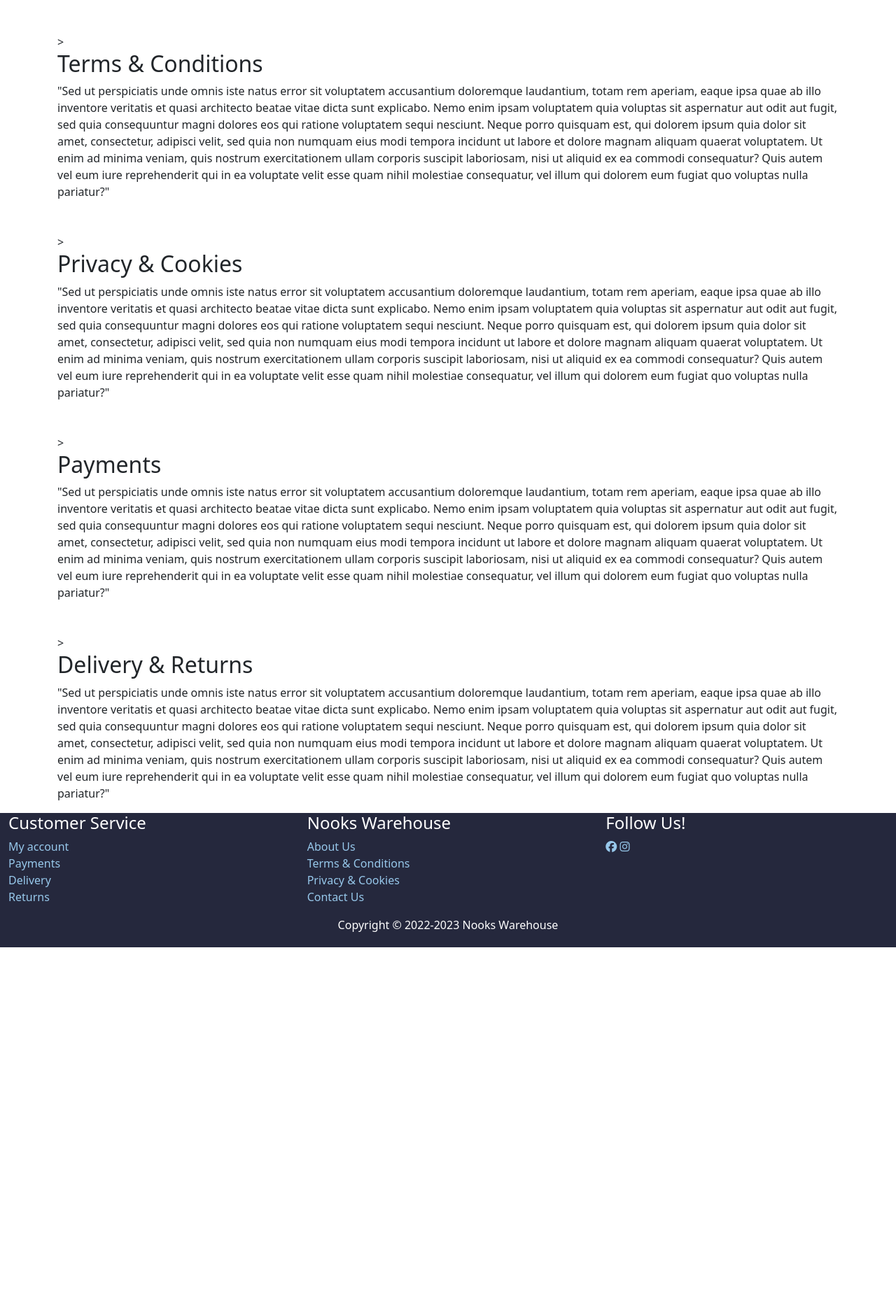
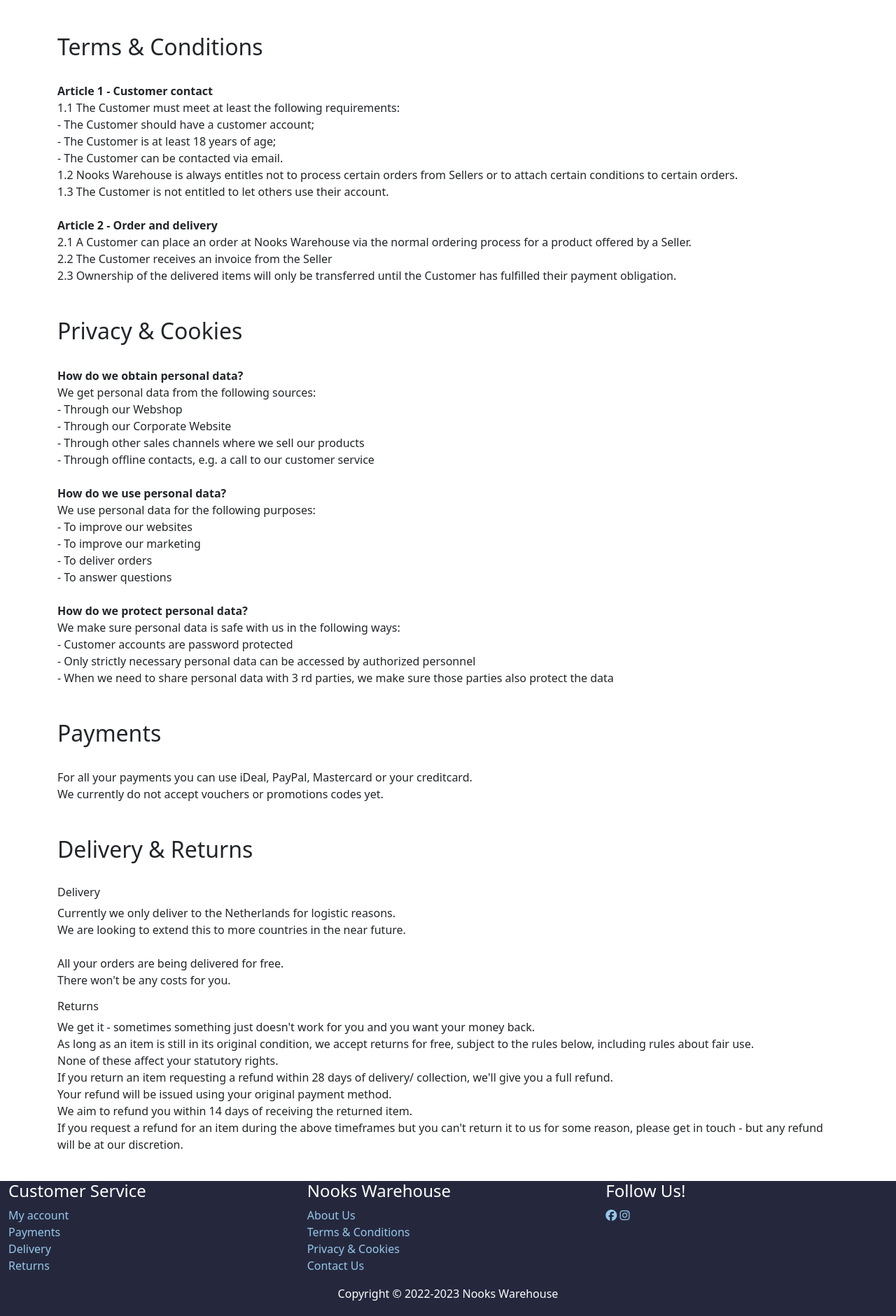
Before and after one commit to sharondrinkwaard/nookswarehouse, a Django app: page /service/ in a window 1280 px wide. Shown: the part 288-2169 px from the top of the page at 70% size. Before the commit the page ends 1642 px from the top, so only its background shows below. Run offline with Django 3.2, Linux system fonts and the light colour scheme; some libraries are stand-ins or nearby versions.

Commit message:
Update terms&conditions

```diff
--- a/templates/base.html
+++ b/templates/base.html
@@ -164,7 +164,7 @@
             <a href="{% url 'index' %}#about-us-section">About Us</a>
           </li>
           <li>
-            <a href="{% url 'customer_service' %}#terms-conditions">Terms & Conditions</a>
+            <a href="{% url 'customer_service' %}">Terms & Conditions</a>
           </li>
           <li>
             <a href="{% url 'customer_service' %}#privacy-cookies">Privacy & Cookies</a>
--- a/templates/service.html
+++ b/templates/service.html
@@ -7,34 +7,77 @@
 {% block content %}
 <section>
     <div class="container col">
-        <div id="terms-conditions" class="row col-md-8 mt-4 mb-4"></div>>
-            <h2>Terms & Conditions</h2>
+        <div id="terms-conditions" class="row col-md-8 mt-4 mb-4"></div>
+            <h2>Terms & Conditions</h2><br>
             <p>
-                "Sed ut perspiciatis unde omnis iste natus error sit voluptatem accusantium doloremque laudantium, totam rem aperiam, eaque ipsa quae ab illo inventore veritatis et quasi architecto beatae vitae dicta sunt explicabo. Nemo enim ipsam voluptatem quia voluptas sit aspernatur aut odit aut fugit, sed quia consequuntur magni dolores eos qui ratione voluptatem sequi nesciunt. Neque porro quisquam est, qui dolorem ipsum quia dolor sit amet, consectetur, adipisci velit, sed quia non numquam eius modi tempora incidunt ut labore et dolore magnam aliquam quaerat voluptatem. Ut enim ad minima veniam, quis nostrum exercitationem ullam corporis suscipit laboriosam, nisi ut aliquid ex ea commodi consequatur? Quis autem vel eum iure reprehenderit qui in ea voluptate velit esse quam nihil molestiae consequatur, vel illum qui dolorem eum fugiat quo voluptas nulla pariatur?"
+                <strong>Article 1 - Customer contact</strong><br>
+                1.1 The Customer must meet at least the following requirements: <br>
+                - The Customer should have a customer account;<br>
+                - The Customer is at least 18 years of age;<br>
+                - The Customer can be contacted via email. <br>
+                1.2 Nooks Warehouse is always entitles not to process certain orders from Sellers or to attach certain conditions to certain orders. <br>
+                1.3 The Customer is not entitled to let others use their account. <br><br>
+                <strong>Article 2 - Order and delivery</strong><br>
+                2.1 A Customer can place an order at Nooks Warehouse via the normal ordering process for a product offered by a Seller. <br>
+                2.2 The Customer receives an invoice from the Seller <br>
+                2.3 Ownership of the delivered items will only be transferred until the Customer has fulfilled their payment obligation. <br>
             </p>
         </div>
     </div>
     <div class="container col">
-        <div id="privacy-cookies" class="row col-md-8 mt-4 mb-4"></div>>
-            <h2>Privacy & Cookies</h2>
+        <div id="privacy-cookies" class="row col-md-8 mt-4 mb-4"></div>
+            <h2>Privacy & Cookies</h2><br>
             <p>
-                "Sed ut perspiciatis unde omnis iste natus error sit voluptatem accusantium doloremque laudantium, totam rem aperiam, eaque ipsa quae ab illo inventore veritatis et quasi architecto beatae vitae dicta sunt explicabo. Nemo enim ipsam voluptatem quia voluptas sit aspernatur aut odit aut fugit, sed quia consequuntur magni dolores eos qui ratione voluptatem sequi nesciunt. Neque porro quisquam est, qui dolorem ipsum quia dolor sit amet, consectetur, adipisci velit, sed quia non numquam eius modi tempora incidunt ut labore et dolore magnam aliquam quaerat voluptatem. Ut enim ad minima veniam, quis nostrum exercitationem ullam corporis suscipit laboriosam, nisi ut aliquid ex ea commodi consequatur? Quis autem vel eum iure reprehenderit qui in ea voluptate velit esse quam nihil molestiae consequatur, vel illum qui dolorem eum fugiat quo voluptas nulla pariatur?"
+                <strong>How do we obtain personal data?</strong><br>
+                We get personal data from the following sources:<br>
+                - Through our Webshop<br>
+                - Through our Corporate Website <br>
+                - Through other sales channels where we sell our products <br>
+                - Through offline contacts, e.g. a call to our customer service <br><br>
+                <strong>How do we use personal data?</strong>
+                <br>
+                We use personal data for the following purposes: <br>
+                - To improve our websites <br>
+                - To improve our marketing <br>
+                - To deliver orders <br>
+                - To answer questions <br><br>
+
+                <strong>How do we protect personal data?</strong><br>
+                We make sure personal data is safe with us in the following ways: <br>
+                - Customer accounts are password protected <br>
+                - Only strictly necessary personal data can be accessed by authorized personnel <br>
+                - When we need to share personal data with 3 rd parties, we make sure those parties also protect the data <br>
             </p>
         </div>
     </div>
     <div class="container col">
-        <div id="payments" class="row col-md-8 mt-4 mb-4"></div>>
-            <h2>Payments</h2>
+        <div id="payments" class="row col-md-8 mt-4 mb-4"></div>
+            <h2>Payments</h2><br>
             <p>
-                "Sed ut perspiciatis unde omnis iste natus error sit voluptatem accusantium doloremque laudantium, totam rem aperiam, eaque ipsa quae ab illo inventore veritatis et quasi architecto beatae vitae dicta sunt explicabo. Nemo enim ipsam voluptatem quia voluptas sit aspernatur aut odit aut fugit, sed quia consequuntur magni dolores eos qui ratione voluptatem sequi nesciunt. Neque porro quisquam est, qui dolorem ipsum quia dolor sit amet, consectetur, adipisci velit, sed quia non numquam eius modi tempora incidunt ut labore et dolore magnam aliquam quaerat voluptatem. Ut enim ad minima veniam, quis nostrum exercitationem ullam corporis suscipit laboriosam, nisi ut aliquid ex ea commodi consequatur? Quis autem vel eum iure reprehenderit qui in ea voluptate velit esse quam nihil molestiae consequatur, vel illum qui dolorem eum fugiat quo voluptas nulla pariatur?"
+                For all your payments you can use iDeal, PayPal, Mastercard or your creditcard. <br>
+                We currently do not accept vouchers or promotions codes yet.
             </p>
         </div>
     </div>
     <div class="container col">
-        <div id="delivery-returns" class="row col-md-8 mt-4 mb-4"></div>>
-            <h2>Delivery & Returns</h2>
+        <div id="delivery-returns" class="row col-md-8 mt-4 mb-4"></div>
+            <h2>Delivery & Returns</h2><br>
+            <h6>Delivery</h6>
             <p>
-                "Sed ut perspiciatis unde omnis iste natus error sit voluptatem accusantium doloremque laudantium, totam rem aperiam, eaque ipsa quae ab illo inventore veritatis et quasi architecto beatae vitae dicta sunt explicabo. Nemo enim ipsam voluptatem quia voluptas sit aspernatur aut odit aut fugit, sed quia consequuntur magni dolores eos qui ratione voluptatem sequi nesciunt. Neque porro quisquam est, qui dolorem ipsum quia dolor sit amet, consectetur, adipisci velit, sed quia non numquam eius modi tempora incidunt ut labore et dolore magnam aliquam quaerat voluptatem. Ut enim ad minima veniam, quis nostrum exercitationem ullam corporis suscipit laboriosam, nisi ut aliquid ex ea commodi consequatur? Quis autem vel eum iure reprehenderit qui in ea voluptate velit esse quam nihil molestiae consequatur, vel illum qui dolorem eum fugiat quo voluptas nulla pariatur?"
+                Currently we only deliver to the Netherlands for logistic reasons. <br>
+                We are looking to extend this to more countries in the near future. <br><br>
+                All your orders are being delivered for free. <br>
+                There won't be any costs for you. <br>
+            </p>
+            <h6>Returns</h6>
+            <p>
+                We get it - sometimes something just doesn't work for you and you want your money back. <br>
+                As long as an item is still in its original condition, we accept returns for free, subject to the rules below, including rules about fair use. <br>
+                None of these affect your statutory rights. <br>
+                If you return an item requesting a refund within 28 days of delivery/ collection, we'll give you a full refund. <br>
+                Your refund will be issued using your original payment method. <br>
+                We aim to refund you within 14 days of receiving the returned item. <br>
+                If you request a refund for an item during the above timeframes but you can't return it to us for some reason, please get in touch - but any refund will be at our discretion. <br><br>
             </p>
         </div>
     </div>
```
Also changed, not shown: home/templates/home/index.html (+10 -5 lines).
